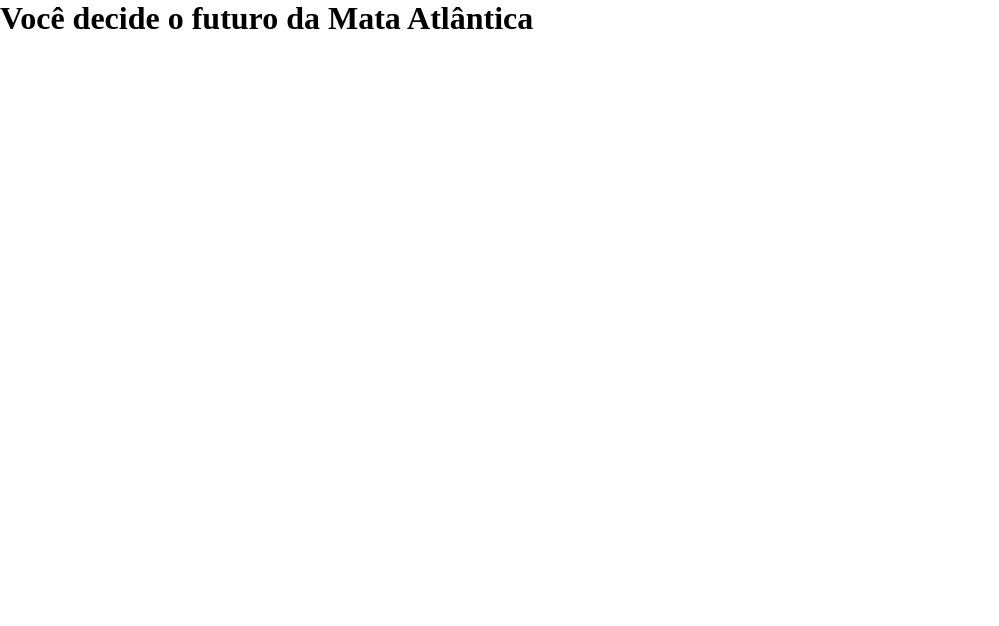
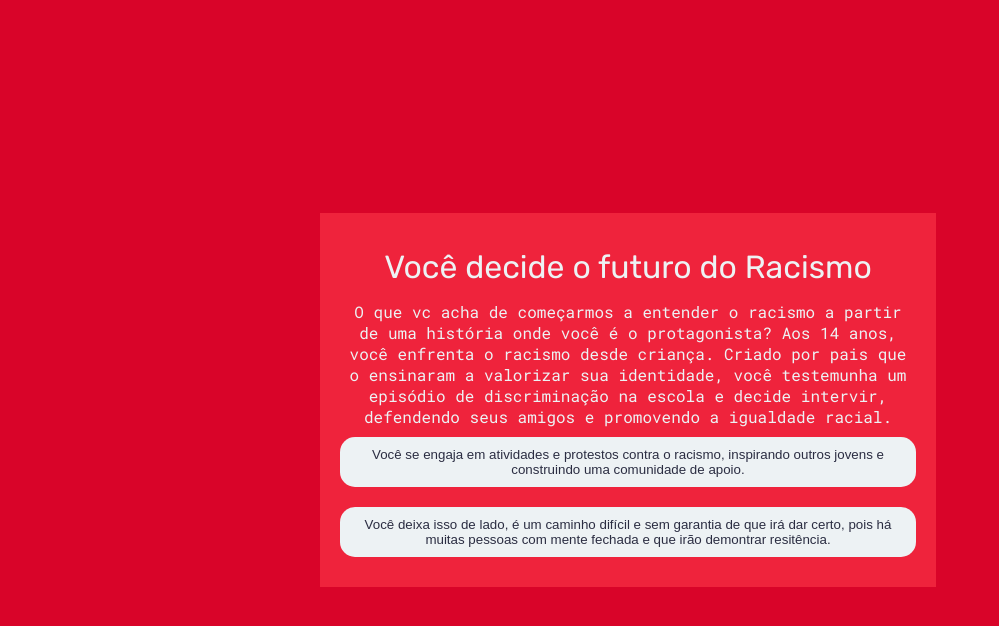
Before and after one commit to KauaoLiveira06/Texto-com-alternativas, a plain HTML site: page index.html in a window 1280 px wide. Shown: the whole page, without its empty margins (0-999 px from the left). Drawn offline with Linux system fonts and the light colour scheme.

Commit message:
aula 24/07

```diff
--- a/index.html
+++ b/index.html
@@ -10,7 +10,7 @@
 <body>
     <main>
         <div class="caixa-principal">
-            <h1 class="titulo">Você decide o futuro da Mata Atlântica</h1>
+            <h1 class="titulo">Você decide o futuro do Racismo</h1>
             <div class="caixa-perguntas"></div>
             <div class="caixa-alternativas"></div>
             <div class="caixa-resultado">
@@ -18,6 +18,6 @@
             </div>
         </div>
     </main>
-    <script class="main.js"></script>
+    <script src="main.js"></script>
 </body>
 </html>
--- a/main.js
+++ b/main.js
@@ -5,10 +5,10 @@ const caixaResultado = document.querySelector('.caixa-resultado');
 const textoResultado = document.querySelector('.texto-resultado');
 const perguntas = [
     {
-        enunciado: "Pergunta 1",
+        enunciado: "O que vc acha de começarmos a entender o racismo a partir de uma história onde você é o protagonista? Aos 14 anos, você enfrenta o racismo desde criança. Criado por pais que o ensinaram a valorizar sua identidade, você testemunha um episódio de discriminação na escola e decide intervir, defendendo seus amigos e promovendo a igualdade racial.",
         alternativas: [
-            "Alternativas 1",
-            "Alternativas 2"
+            "Você se engaja em atividades e protestos contra o racismo, inspirando outros jovens e construindo uma comunidade de apoio.",
+            "Você deixa isso de lado, é um caminho difícil e sem garantia de que irá dar certo, pois há muitas pessoas com mente fechada e que irão demontrar resitência."
         ]
     },
     {
@@ -47,12 +47,15 @@ let perguntaAtual;
 function mostraPergunta(){
     perguntaAtual = perguntas[atual];
     caixaPerguntas.textContent = perguntaAtual.enunciado;
-    mostraPergunta();
+    mostraAlternativas();
 }
 
 function mostraAlternativas(){
     for(const alternativa of perguntaAtual.alternativas){
         const botaoAlternativas = document.createElement("button");
-        caixaAlternativas.appendChild(botaoAlternativas)
+        botaoAlternativas.textContent = alternativa;
+        caixaAlternativas.appendChild(botaoAlternativas);
     }
 }
+
+mostraPergunta();
--- a/style.css
+++ b/style.css
@@ -2,14 +2,53 @@
 *{
     margin: 0;
     padding: 0;
+    font-weight: 400;
 }
 
 :root {
     --azul-escuro: #2b2d42ff;
     --azul-claro: #8d99aeff;
     --branco: #edf2f4ff;
-    --vermelho-claro: #ef233cff;
-    --vermelho-escuro: #d90429ff;
+    --vermeio-claro: #ef233cff;
+    --vermeio-escuro: #d90429ff;
     --fonte-título: "Rubik", sans-serif;
     --fonte-texto: "Roboto Mono", monospace;
 }
+
+body {
+    background-color: var(--vermeio-escuro);
+    color: var(--branco);
+    display: flex;
+    justify-content: center;
+    align-items: center;
+    min-height: 100vh;
+    font-family: var(--fonte-texto);
+}
+
+.caixa-principal {
+    background-color: var(--vermeio-claro);
+    width: 90%;
+    max-width: 600px;
+    text-align: center;
+    padding: 20px;
+}
+
+.titulo {
+    color: var(--branco);
+    font-family: var(--fonte-título);
+    padding: 15px;
+}
+
+button {
+    background-color: var(--branco);
+    color: var(--azul-escuro);
+    border: 15px;
+    border-radius: 15px;
+    padding: 10px;
+    transition: 0.3s;
+    margin: 10px auto;
+}
+
+button:hover {
+    background-color: var(--azul-claro);
+}
```
